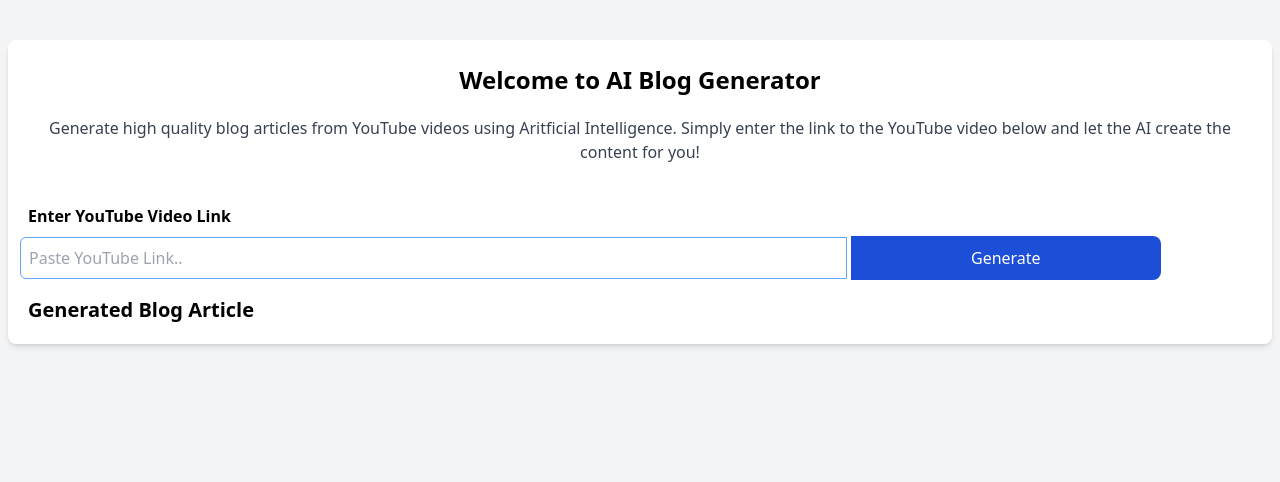
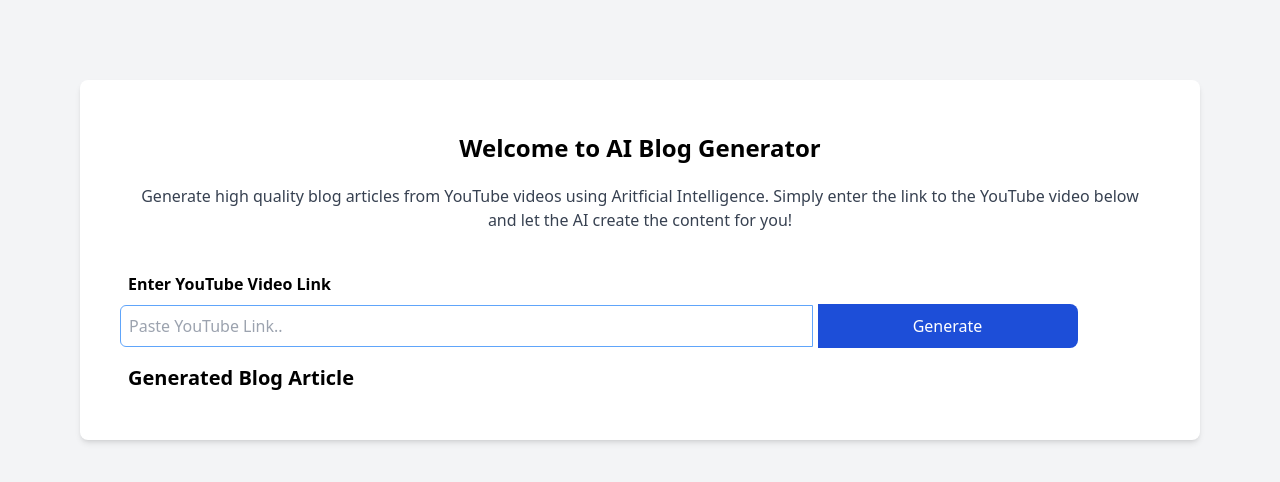
Before and after one commit to prakruthi1026/AI-Blog-Generator, a Django app: page / in a window 1280 px wide. Shown: the part 68-550 px from the top of the page. Run offline with Django 3.2, Linux system fonts and the light colour scheme; some libraries are stand-ins or nearby versions.

Commit message:
adjust padding and margins for home page

```diff
--- a/backend/ai_blog_app/templates/index.html
+++ b/backend/ai_blog_app/templates/index.html
@@ -18,7 +18,7 @@
      </nav>
      <br>
      <div class=" pt-4">
-     <div class="p-3 mr-2 ml-2 bg-white rounded-lg shadow-md transition-transform transform hover:scale-105">
+     <div class="p-10 mt-10 m-20 bg-white rounded-lg shadow-md transition-transform transform hover:scale-105">
         <!-- Introduction Section -->
         <div class="text-center ">
 
```
